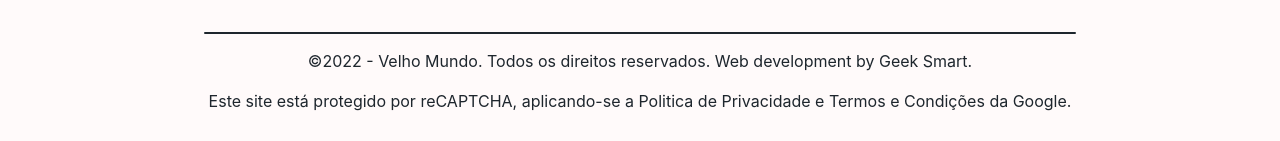
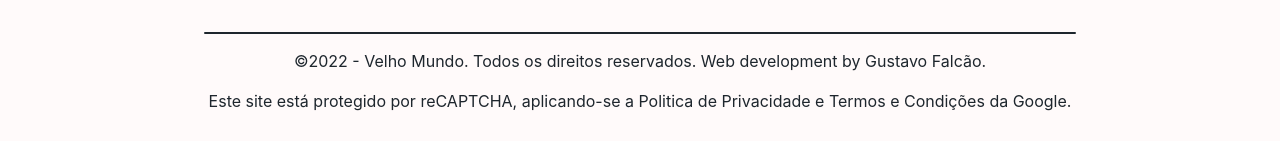
Before and after one commit to gustavofalcao1/velhomundo, a plain HTML site: page pt/politicas/index.html in a window 1280 px wide. Shown: the part 3621-3762 px from the top of the page. Drawn offline with nearby package versions, Linux system fonts and the light colour scheme.

Commit message:
Update index.html

```diff
--- a/pt/politicas/index.html
+++ b/pt/politicas/index.html
@@ -153,7 +153,7 @@
         </div>
         <hr class="footer">
         <div class="footerCopyright">
-          <p>©2022 - Velho Mundo. Todos os direitos reservados. Web development by <a href="https://gustavofalcao1.github.io/" target="_blank">Geek Smart</a>.</p>
+          <p>©2022 - Velho Mundo. Todos os direitos reservados. Web development by <a href="https://gustavofalcao1.github.io/" target="_blank">Gustavo Falcão</a>.</p>
           <p>Este site está protegido por <a href="https://www.google.com/recaptcha/about/" target="_blank">reCAPTCHA</a>, aplicando-se a <a href="https://policies.google.com/privacy" target="_blank">Politica de Privacidade</a> e <a href="https://policies.google.com/terms" target="_blank">Termos e Condições</a> da Google.</p>
         </div>
       </div>
```
